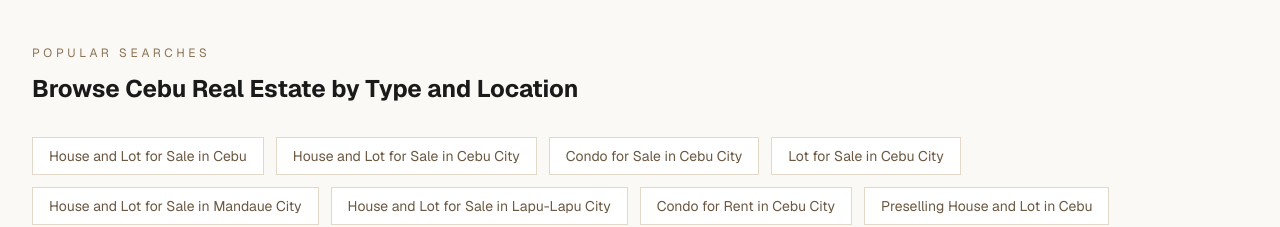
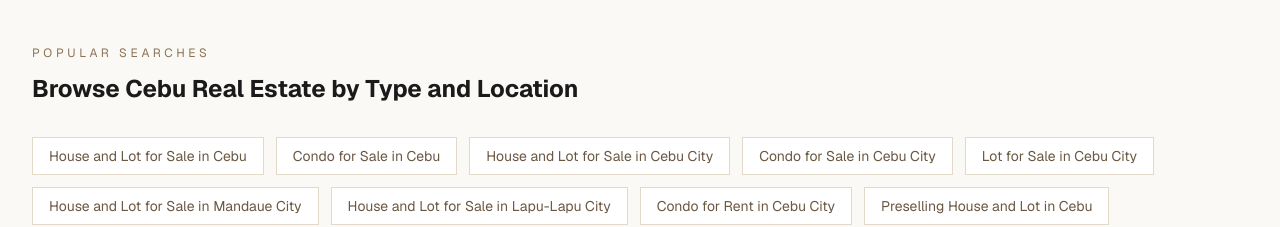
Before and after one commit to ChristineGiljang/realtor-rutch, a Next.js app: page / in a window 1280 px wide. Shown: the part 820-1047 px from the top of the page. Built offline with nearby package versions, Linux system fonts and the light colour scheme; no server answers; the database is empty.

Commit message:
Homepage popular searches: add condo for sale in Cebu hub

```diff
--- a/components/home/PopularSearches.tsx
+++ b/components/home/PopularSearches.tsx
@@ -4,6 +4,10 @@ const SEARCHES = [
   {
     label: "House and Lot for Sale in Cebu",
     href: "/house-and-lot-for-sale-in-cebu",
+  },
+  {
+    label: "Condo for Sale in Cebu",
+    href: "/condo-for-sale-in-cebu",
   },
   {
     label: "House and Lot for Sale in Cebu City",
```
